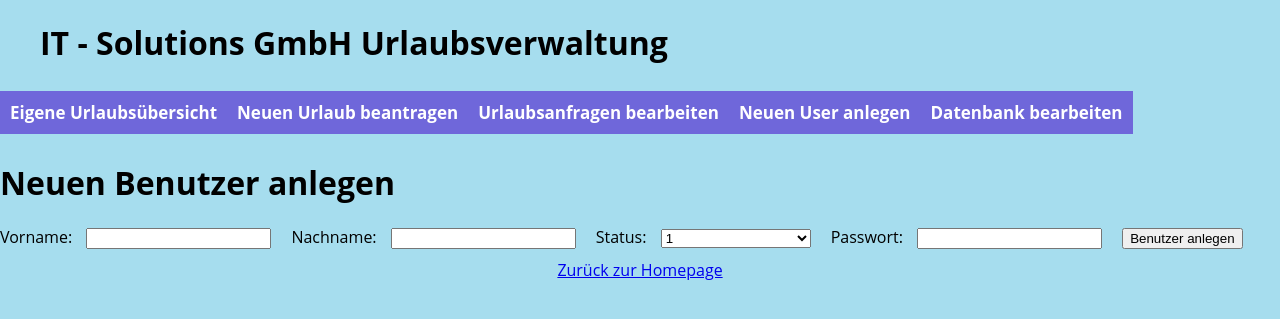
After one commit to 53rj/Urlaubsverwaltung, a PHP site: page /register.php in a window 1280 px wide. The commit adds this page. Shown: the top 319 px of the page. Run offline with PHP 8.4, Linux system fonts and the light colour scheme.

Commit message:
Großes Update
Datenbank anzeigen hinzugefügt mit Dropdown-Menü;
User-Registrierung angelegt; -> brauchen eine abgestimmte Statusausgabe (entweder Text oder Zahl)
functions.php angepasst um sie in meinem code verwenden zu können;
style.css angepasst für dropdown-menü;

```diff
--- /dev/null
+++ b/func.php
@@ -0,0 +1,34 @@
+<?php
+
+function val_pw($passwort) {
+    $min_len = 8;
+
+    if (strlen($passwort) < $min_len) {
+        echo "Das Passwort muss mindestens $min_len Zeichen lang sein.";
+    }
+
+    if (!preg_match("/\d/", $passwort)) {
+        echo "Das Passwort muss mindestens eine Zahl beinhalten.";
+    }
+
+    if (!preg_match("/[a-z]/", $passwort)) {
+        echo "Das Passwort muss mindestens einen Kleinbuchstaben beinhalten.";
+    }
+
+    if (!preg_match("/[A-Z]/", $passwort)) {
+        echo "Das Passwort muss mindestens einen Großbuchstaben beinhalten.";
+    }
+
+    if (!preg_match("/\W/", $passwort)) {
+        echo "Das Passwort muss mindestens ein Sonderzeichen beinhalten.";
+    }
+
+    return "Das Passwort ist gültig";
+}
+
+function addUser($pdo, $vorname, $nachname, $status, $passwort) {
+    $hashedpasswort = password_hash($passwort, PASSWORD_DEFAULT);
+    $statement = $pdo->prepare("INSERT INTO personal (vorname, nachname, status, passwort) VALUES (?, ?, ?, ?)");
+    $statement->execute([$vorname, $nachname, $status, $hashedpasswort]);
+    echo "Registrierung erfolgreich ausgeführt.";
+}
--- a/include/header.html
+++ b/include/header.html
@@ -6,15 +6,21 @@
                 <div class="navigation">
                     <nav class="nav" role="navigation">
                         <ul class="navigation-bar">
-                <li><a href="index.php">Eigene Urlaubsübersicht</a></li>
-                <li><a href="uantrag.php">Neuen Urlaub beantragen</a></li>
-                <li><a href="uanfragen.php">Urlaubsanfragen bearbeiten</a></li> <!-- Nur sichtbar für Leitungsposition -->
-                <li><a href="udbv.php">Datenbankverwaltung</a></li> <!-- Nur sichtbar für Admin -->
-            </ul>
+                            <li><a href="index.php">Eigene Urlaubsübersicht</a></li>
+                            <li><a href="uantrag.php">Neuen Urlaub beantragen</a></li>
+                            <li><a href="uanfragen.php">Urlaubsanfragen bearbeiten</a></li>
+                            <li><a href="register.php">Neuen User anlegen</a></li>
+                            <li class="has-sub"><a href="udbv.php">Datenbank bearbeiten</a>
+                                <ul class="dropdown">
+                                    <li><a href="?table=1">Personal</a></li>
+                                    <li><a href="?table=2">Urlaubsanträge</a></li>
+                                    <li><a href="?table=3">Krankheitstage</a></li>
+                                </ul>
+                            </li>
+                        </ul>
                     </nav>
                 </div>
             </div>
         </div>
-
     </header>
 </body>
--- /dev/null
+++ b/include/register.html
@@ -0,0 +1,38 @@
+<!DOCTYPE html>
+<html lang="de">
+<head>
+    <meta charset="UTF-8">
+    <title>Benutzer anlegen</title>
+    <link rel="stylesheet" href="style.css">
+</head>
+<body>
+    <h1>Neuen Benutzer anlegen</h1>
+    <form id="registrationForm" action="register.php" method="post">
+        <div class="form-row">
+            <div>
+                <label for="vorname">Vorname:</label>
+                <input type="text" id="vorname" name="vorname" required>
+            </div>
+            <div>
+                <label for="nachname">Nachname:</label>
+                <input type="text" id="nachname" name="nachname" required>
+            </div>
+            <div>
+                <label for="status">Status:</label>
+                <select id="status" name="status" required>
+                    <option value="1">1</option>
+                    <option value="2">2</option>
+                    <option value="3">3</option>
+                </select>
+            </div>
+            <div>
+                <label for="passwort">Passwort:</label>
+                <input type="password" id="passwort" name="passwort" required>
+            </div>
+            <div>
+                <button type="submit">Benutzer anlegen</button>
+            </div>
+        </div>
+    </form>
+</body>
+</html>
--- /dev/null
+++ b/register.php
@@ -0,0 +1,65 @@
+<?php
+session_start();
+
+include "include/meta.html";
+include "include/header.html";
+include "func.php";
+include "include/register.html";
+?>
+
+<!DOCTYPE html>
+<html lang="de">
+<head>
+    <meta charset="UTF-8">
+    <title>Registrierung</title>
+    <script src="registration.js"></script>
+</head>
+<body>
+<?php
+if ($_SERVER['REQUEST_METHOD'] == "POST") {
+    try {
+        $pdo = new PDO('mysql:host=localhost;dbname=urlaubsverwaltung', 'root', '');
+        $pdo->setAttribute(PDO::ATTR_ERRMODE, PDO::ERRMODE_EXCEPTION);
+
+        if (isset($_POST['vorname'], $_POST['nachname'], $_POST['status'], $_POST['passwort'])) {
+            $vorname = $_POST['vorname'];
+            $nachname = $_POST['nachname'];
+            $passwort = $_POST['passwort'];
+            $status = $_POST['status'];
+
+            if (isset($_SESSION['confirm']) && $_SESSION['confirm'] === true && $_SESSION['vorname'] === $vorname && $_SESSION['nachname'] === $nachname) {
+                $_SESSION['confirm'] = false;
+                addUser($pdo, $vorname, $nachname, $status, $passwort);
+                unset($_SESSION['vorname'], $_SESSION['nachname'], $_SESSION['status'], $_SESSION['passwort']);
+            } else {
+                $usercheck = $pdo->prepare("SELECT * FROM personal WHERE vorname = ? AND nachname = ?");
+                $usercheck->execute([$vorname, $nachname]);
+                $existingUser = $usercheck->fetch();
+
+                if ($existingUser) {
+                    $_SESSION['vorname'] = $vorname;
+                    $_SESSION['nachname'] = $nachname;
+                    $_SESSION['passwort'] = $passwort;
+                    $_SESSION['status'] = $status;
+                    $_SESSION['confirm'] = true;
+
+                    echo "<script>confirmRegistration();</script>";
+                    exit;
+                } else {
+                    addUser($pdo, $vorname, $nachname, $status, $passwort);
+                }
+            }
+        } else {
+            echo "Bitte füllen Sie alle erforderlichen Felder aus.";
+        }
+    } catch (PDOException $e) {
+        echo "Fehler bei der Registrierung: " . $e->getMessage();
+    }
+}
+?>
+</body>
+</html>
+
+<?php
+include "include/footer.html";
+?>
--- /dev/null
+++ b/registration.js
@@ -0,0 +1,8 @@
+function confirmRegistration() {
+    if (confirm('Ein Benutzer mit demselben Vor- und Nachnamen existiert bereits. Möchten Sie die Registrierung trotzdem fortsetzen?')) {
+        window.location.href = 'register.php?confirm=yes';
+    } else {
+        alert('Registrierung abgebrochen.');
+        window.location.href = 'register.php';
+    }
+}
--- a/style.css
+++ b/style.css
@@ -26,6 +26,15 @@ body {
     margin-left: 40px;
     display: flex;
     grid-area: 3 / 1 / 4 / 4;
+}
+
+.footer {
+    display: flex;
+    justify-content: center;
+    grid-area: 4 / 1 / 5 / 4;
+    margin: auto;
+    width: 100%;
+    height: 100%;
 }
 
 /* --------------------------------------------------------------------------- */
@@ -61,7 +70,6 @@ body {
     line-height: 20px;
     height: 40px;
     width: auto;
-    border-radius: 2%;
     cursor: pointer;
     -webkit-transition: all 0.3s ease;
     -moz-transition: all 0.3s ease;
@@ -85,14 +93,42 @@ body {
     list-style: none;
 }
 
-.footer {
-    display: flex;
-    justify-content: center;
-    grid-area: 4 / 1 / 5 / 4;
-    margin: auto;
-    width: 100%;
-    height: 100%;
+.navigation-bar {
+    list-style-type: none;
+    padding: 0;
 }
+
+.navigation-bar li {
+    position: relative;
+    display: inline-block;
+}
+
+.dropdown {
+    display: none;
+    position: absolute;
+    margin-top: 9px;
+    min-width: 158px;
+    z-index: 1;
+}
+
+.dropdown li {
+    display: block;
+}
+
+.navigation-bar li:hover .dropdown {
+    display: block;
+}
+
+.dropdown a {
+    color: black;
+    padding: 12px 16px;
+    text-decoration: none;
+    display: block;
+    text-align: left;
+}
+
+
+
 
 /* --------------------------------------------------------------------------- */
 /* ------------------------------Kalender------------------------------------- */
@@ -142,3 +178,27 @@ body {
     -ms-transition: all 0.3s ease;
     transition: all 0.3s ease;
 }
+
+/* --------------------------------------------------------------------------- */
+/* ----------------------------Registrierung---------------------------------- */
+/* --------------------------------------------------------------------------- */
+
+.form-row {
+    display: flex;
+    align-items: center;
+    margin-bottom: 10px;
+}
+
+.form-row > div {
+    margin-right: 20px;
+}
+
+.form-row label {
+    margin-right: 10px;
+}
+
+input[type="text"],
+input[type="password"],
+select {
+    min-width: 150px;
+}
```
Also changed, not shown: function.php (added, +316 -0 lines), logout.php (+8 -15 lines), uanfragen.php (added, +11 -0 lines), udbv.php (added, +43 -0 lines).
